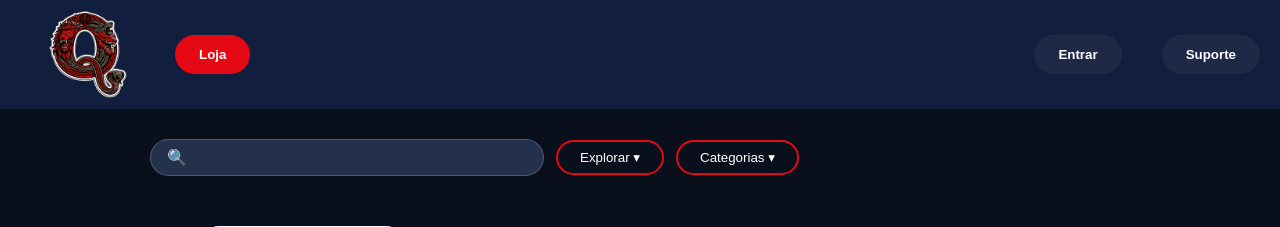
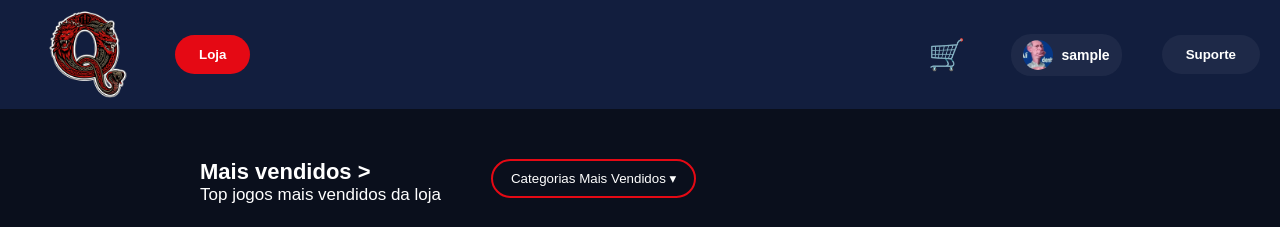
Before and after one commit to Guilherme-odias/ProjIntegrador, a PHP site: page /GitHub/Index.php in a window 1280 px wide. Shown: the top 227 px of the page. Run offline with PHP 8.4, Linux system fonts and the light colour scheme; the visitor is signed in with stand-in values (Sample User, id 1); data comes from the database, SQL or seed files in the repository.

Commit message:
mais vendidos
asdads

```diff
--- a/Site_QuimeraGames/mais_vendidos/index.php
+++ b/Site_QuimeraGames/mais_vendidos/index.php
@@ -1,4 +1,5 @@
 <?php
+session_start();
 require_once("../conexa.php");
 
 $categoria = isset($_GET['categoria']) ? (int) $_GET['categoria'] : 0;
@@ -72,11 +67,13 @@ try {
   padding: 10px 18px;
   border-radius: 30px;
   cursor: pointer;
+  border-color: #e50914
 }
 
 .menu-categorias {
   position: absolute;
-  top: 50px;
+  top: 55px;
+  margin-left: 15px;
   background: #13192b;
   border-radius: 10px;
   display: none;
@@ -177,58 +166,50 @@ try {
 <!-- 🔥 HEADER ORIGINAL -->
 <header class="topo">
   <div class="topo-esquerda">
-    <a href="http://localhost/GitHub/ProjIntegrador/Site_QuimeraGames/Index/index.php">
+    <a href="http://localhost/GitHub/ProjIntegrador/Site_QuimeraGames/Usuario_Logado/usuariologado.php">
      <img class="logo" src="../imagens/logo.png"></a>
-    <a href="http://localhost/GitHub/ProjIntegrador/Site_QuimeraGames/Index/index.php">
-      <button class="btn-nav active">Loja</button></a> </div> <div class="topo-direita">
-    <a href="http://localhost/GitHub/ProjIntegrador/Site_QuimeraGames/Entrar/Entrar.php">
-     <button class="btn-login">Entrar</button></a>
-    <a href="http://localhost/GitHub/ProjIntegrador/Site_QuimeraGames/Sac/Suporte.php">
-      <button class="btn-login">Suporte</button></a>
+    <a href="http://localhost/GitHub/ProjIntegrador/Site_QuimeraGames/Usuario_Logado/usuariologado.php">
+      <button class="btn-nav active">Loja</button></a>
+    </div>
+
+    <div class="topo-direita">
+
+<?php if (isset($_SESSION['usuario_nome'])): ?>
+
+  <!-- carrinho -->
+  <button class="btn-icon">🛒</button>
+
+  <!-- usuario -->
+  <div class="user-box" onclick="toggleMenu()">
+    <img src="../imagens/aidento.jpg" class="user-img">
+    <span class="user-nome">
+      <?php echo $_SESSION['usuario_nome']; ?>
+    </span>
+
+    <div id="user-menu" class="user-menu">
+      <a href="../Conta/conta.php">Conta</a>
+      <a href="#">Pagamento</a>
+      <a href="#">Lista de desejo</a>
+      <a href="../Usuario_Logado/logout.php">Sair</a>
+    </div>
   </div>
+
+<?php else: ?>
+
+  <a href="../Entrar/Entrar.php">
+    <button class="btn-login">Entrar</button>
+  </a>
+
+<?php endif; ?>
+
+<a href="../Sac/Suporte.php">
+  <button class="btn-login">Suporte</button>
+</a>
+
+</div>
 </header>
 
-
-
-
-<div class="menu-wrapper" style="position: relative; z-index: 1000;">
-      <nav class="menu-busca">
-        <div class="busca-input">
-          <span>🔍</span>
-          <input type="text" placeholder="Pesquisar loja">
-        </div>
-        <button class="btn-dropdown" id="btn-explorar">Explorar ▾</button>
-        <button class="btn-dropdown" id="btn-categorias">Categorias ▾</button>
-      </nav>
-
-      <div id="painel-explorar" class="painel-dropdown">
-        <div class="banner-explorar-container">
-          <img src="" alt="Banner Explorar"
-            class="img-banner-explorar">
-          <div class="overlay-banner"></div>
-          <a href="../mais_vendidos/Index.php" class="btn-mais-vendidos-banner">Mais vendidos</a>
-        </div>
-      </div>
-</div>
-
-
-
-
-<!-- 🔥 FILTRO -->
-<div class="dropdown">
-  <button class="btn-categorias" onclick="toggleCategorias()">
-    Categorias Mais Vendidos ▾
-  </button>
-
-  <div id="menu-categorias" class="menu-categorias">
-    <a href="Index.php">Todos</a>
-    <?php foreach ($nomes_categorias as $id => $nome): ?>
-      <a href="?categoria=<?php echo $id; ?>"><?php echo $nome; ?></a>
-    <?php endforeach; ?>
-  </div>
-</div>
-
-<!-- 🔥 TITULO -->
+ <div class="categorias_textao">
 <div class="textao">
   <h2 class="texto1">
     <?php
@@ -242,8 +223,21 @@ try {
 
   <p class="texto2">Top jogos mais vendidos da loja</p>
 </div>
+<div class="botaocat">
+  <button class="btn-categorias" onclick="toggleCategorias()">
+    Categorias Mais Vendidos ▾
+  </button>
 
-<!-- 🔥 GRID -->
+  <div id="menu-categorias" class="menu-categorias">
+    <a href="Index.php">Todos</a>
+    <?php foreach ($nomes_categorias as $id => $nome): ?>
+      <a href="?categoria=<?php echo $id; ?>"><?php echo $nome; ?></a>
+    <?php endforeach; ?>
+  </div>
+</div>
+    </div>
+
+
 <div class="grid-jogos">
 
 <?php foreach ($jogos as $jogo): ?>
@@ -299,6 +287,20 @@ document.addEventListener("click", function(e) {
     menu.style.display = "none";
   }
 });
+
+function toggleMenu() {
+  const menu = document.getElementById("user-menu");
+  menu.style.display = menu.style.display === "flex" ? "none" : "flex";
+}
+
+document.addEventListener("click", function(e) {
+  const userBox = document.querySelector(".user-box");
+  const menu = document.getElementById("user-menu");
+
+  if (userBox && !userBox.contains(e.target)) {
+    menu.style.display = "none";
+  }
+});
 </script>
 
 </body>
--- a/Site_QuimeraGames/mais_vendidos/stylee.css
+++ b/Site_QuimeraGames/mais_vendidos/stylee.css
@@ -109,7 +109,7 @@ input { display: none; }
 .textao {
   color: #ffffff;
   margin-top: 50px;
-  margin-left: 180px;
+  margin-left: 200px;
 }
 
 .linha-topo {
@@ -315,3 +315,111 @@ input { display: none; }
   margin-left: 150px;
   margin-top: 10px
 }
+
+.botaocat {
+  display: flex;
+  position: relative;
+  margin-left: 30px;
+  padding: 20px;
+  margin-top: 30px;
+}
+
+.categorias_textao {
+  display: flex;
+  flex-direction: row;
+}
+
+
+
+
+.btn-nav,
+.btn-login {
+  border: none;
+  color: white;
+  padding: 12px 24px;
+  border-radius: 25px;
+  cursor: pointer;
+  font-weight: 600;
+  transition: 0.3s;
+  background: rgba(255, 255, 255, 0.05);
+}
+
+.btn-nav.active {
+  background: #e50914;
+}
+
+.btn-login:hover {
+  background: #e50914;
+}
+
+/* CARRINHO */
+.btn-icon {
+  background: transparent;
+  border: none;
+  font-size: 30px;
+  cursor: pointer;
+  color: white;
+  transition: 0.3s;
+}
+
+.btn-icon:hover {
+  transform: scale(1.2);
+}
+
+/* USUÁRIO */
+.user-box {
+  display: flex;
+  align-items: center;
+  gap: 8px;
+  background: rgba(255,255,255,0.05);
+  padding: 6px 12px;
+  border-radius: 20px;
+  cursor: pointer;
+  position: relative;
+  transition: 0.3s;
+}
+
+.user-box:active {
+  background: rgba(255, 255, 255, 0.25);
+}
+
+.user-img {
+  width: 30px;
+  height: 30px;
+  border-radius: 50%;
+  object-fit: cover;
+}
+
+.user-nome {
+  font-size: 14px;
+  font-weight: 600;
+  color: white;
+}
+
+/* DROPDOWN USUÁRIO */
+.user-menu {
+  position: absolute;
+  top: 45px;
+  right: 0;
+  background: #13192b;
+  border-radius: 10px;
+  padding: 10px 0;
+  width: 160px;
+  display: none;
+  flex-direction: column;
+  box-shadow: 0 10px 25px rgba(0,0,0,0.5);
+  z-index: 9999;
+}
+
+.user-menu a {
+  padding: 10px 15px;
+  color: white;
+  text-decoration: none;
+  font-size: 14px;
+  transition: 0.2s;
+  text-align: center;
+}
+
+.user-menu a:hover {
+  background: #37415a;
+}
```
Also changed, not shown: other parts of Site_QuimeraGames/mais_vendidos/index.php (+9 -29 lines).
